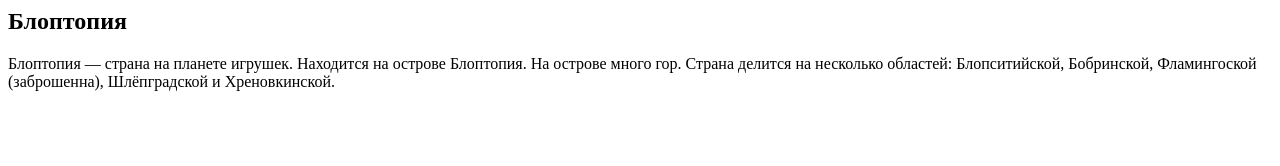
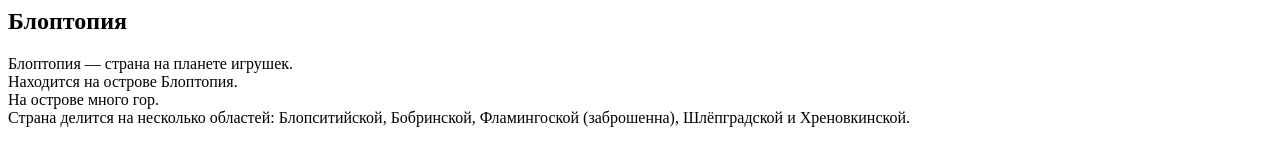
Before and after one commit to bloptopia-internet/bloptopia-site.bt, a plain HTML site: page index.html in a window 1280 px wide. Drawn offline with Linux system fonts and the light colour scheme.

Commit message:
исправления ошибок

```diff
--- a/index.html
+++ b/index.html
@@ -7,14 +7,15 @@
     <header>
       <h2>Блоптопия</h2>
     </header>
+    <div>
     <a>
     Блоптопия — страна на планете игрушек.
-</a><a>
+</a></div><div><a>
 Находится на острове Блоптопия.
-    </a><a>
+    </a></div><div><a>
 На острове много гор.
-    </a><a>
+    </a></div><a><div>
 Страна делится на несколько областей: Блопситийской, Бобринской, Фламингоской (заброшенна), Шлёпградской и Хреновкинской.
-    </a>
+    </a></div>
   </body>
 </html>
```
